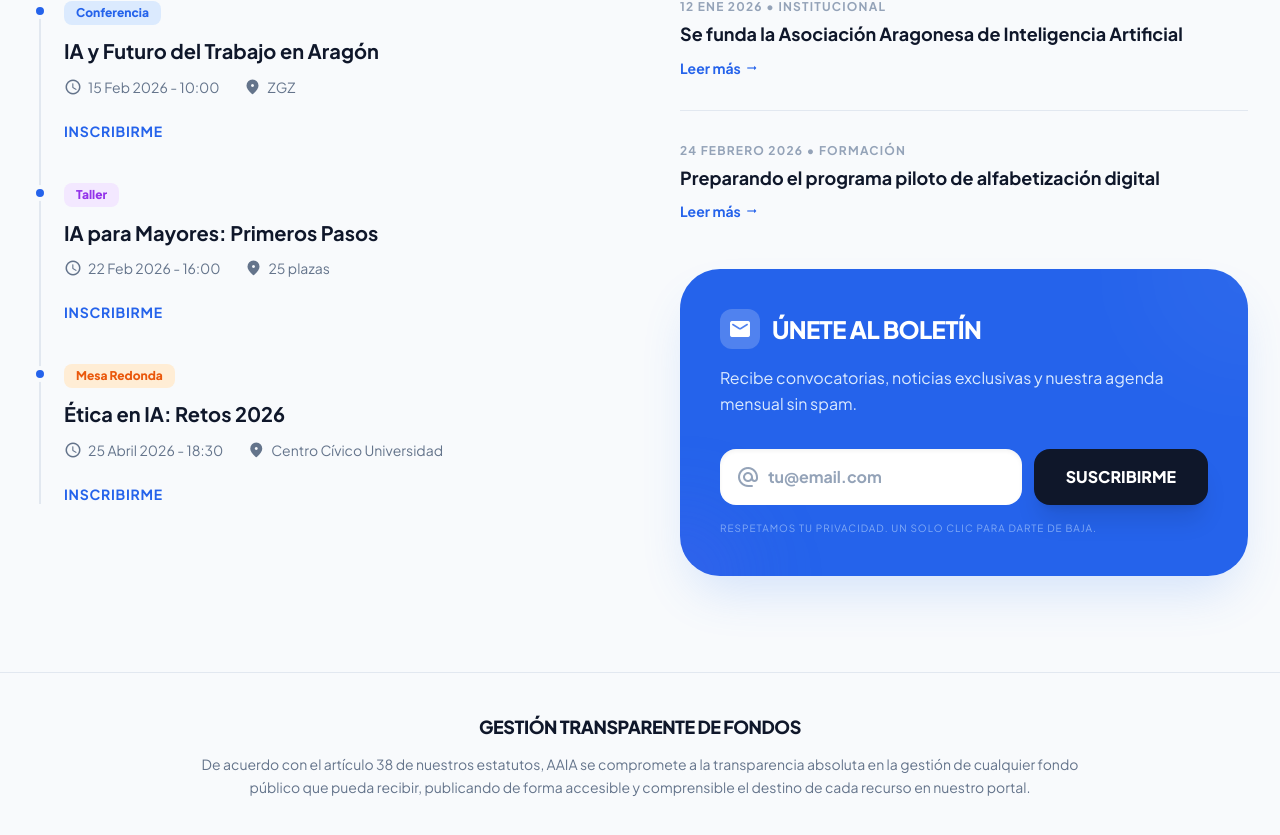
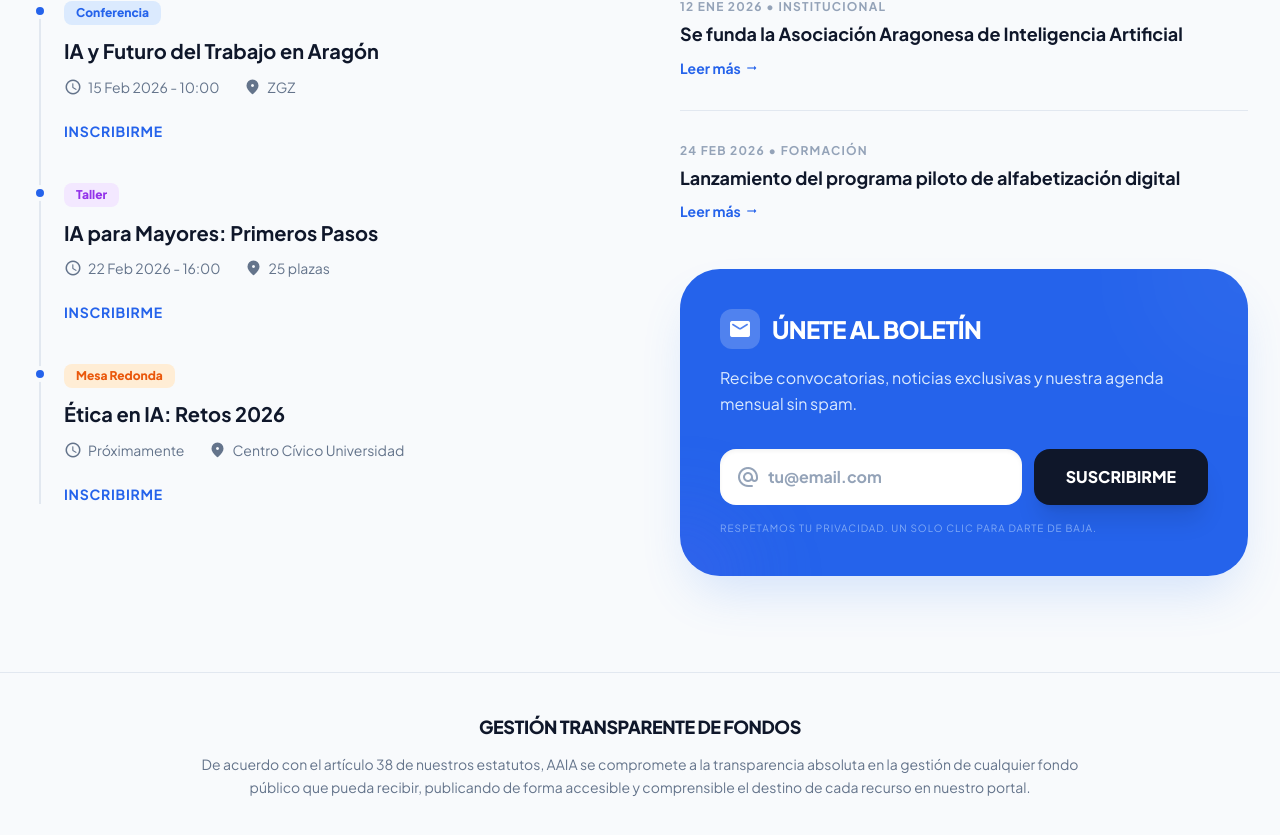
Before and after one commit to fresquitoyconritmo-collab/aaia-web, a React (Vite) app: page / in a window 1280 px wide. Shown: the part 5794-6629 px from the top of the page. Built offline with nearby package versions, Linux system fonts and the light colour scheme.

Commit message:
intentando recular y hacer los cambios ennoticias

```diff
--- a/components/NewsAndAgenda.tsx
+++ b/components/NewsAndAgenda.tsx
@@ -52,7 +52,7 @@ const NewsAndAgenda: React.FC = () => {
               {[
                 { type: "Conferencia", color: "blue", title: "IA y Futuro del Trabajo en Aragón", date: "15 Feb 2026 - 10:00", loc: "ZGZ" },
                 { type: "Taller", color: "purple", title: "IA para Mayores: Primeros Pasos", date: "22 Feb 2026 - 16:00", loc: "25 plazas" },
-                { type: "Mesa Redonda", color: "orange", title: "Ética en IA: Retos 2026", date: "25 Abril 2026 - 18:30", loc: "Centro Cívico Universidad" }
+                { type: "Mesa Redonda", color: "orange", title: "Ética en IA: Retos 2026", date: "Próximamente", loc: "Centro Cívico Universidad " }
               ].map((act, idx) => (
                 <div key={idx} className="pl-8 relative">
                   <div className="absolute left-0 top-1 w-4 h-4 rounded-full bg-primary border-4 border-slate-50 dark:border-slate-950 z-10"></div>
@@ -80,8 +80,8 @@ const NewsAndAgenda: React.FC = () => {
               </article>
               <hr className="border-slate-200 dark:border-slate-800" />
               <article className="group cursor-pointer">
-                <div className="text-xs font-bold text-slate-400 mb-2 uppercase tracking-widest">24 Febrero 2026 • Formación</div>
-                <h4 className="font-bold text-lg dark:text-white group-hover:text-primary transition-colors mb-3 leading-tight">Preparando el programa piloto de alfabetización digital</h4>
+                <div className="text-xs font-bold text-slate-400 mb-2 uppercase tracking-widest">24 Feb 2026 • Formación</div>
+                <h4 className="font-bold text-lg dark:text-white group-hover:text-primary transition-colors mb-3 leading-tight">Lanzamiento del programa piloto de alfabetización digital</h4>
                 <a className="text-primary font-bold text-sm hover:underline flex items-center gap-1" href="#">Leer más <span className="material-icons-round text-sm">arrow_right_alt</span></a>
               </article>
             </div>
--- a/metadata.json
+++ b/metadata.json
@@ -1,5 +1,5 @@
 {
-  "name": "Remix: Web AAIA v21 Asociación Aragonesa de IA ",
+  "name": "Remix: Web AAIA v22 -cambios pendientes",
   "description": "Sitio web institucional de la Asociación Aragonesa de Inteligencia Artificial. Formulario de contacto 100% operativo con Resend.",
   "requestFramePermissions": [
     "geolocation"
--- a/package.json
+++ b/package.json
@@ -7,7 +7,6 @@
   "scripts": {
     "dev": "vite",
     "build": "tsc && vite build",
-    "lint": "tsc --noEmit",
     "preview": "vite preview"
   },
   "dependencies": {
```
Also changed, not shown: logo_aaia.svg, 1 other file (tests, documents, lock files or other folders).
